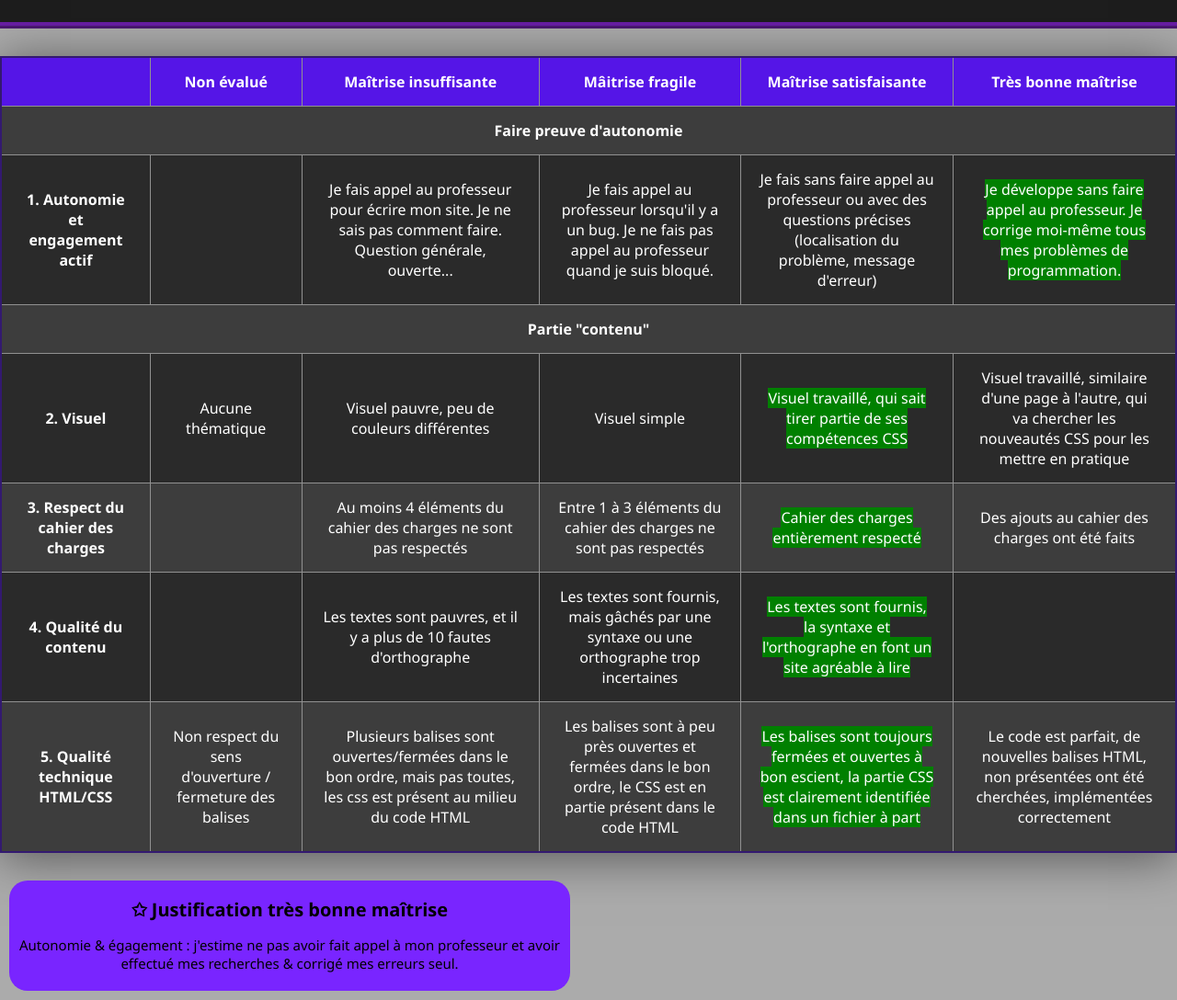
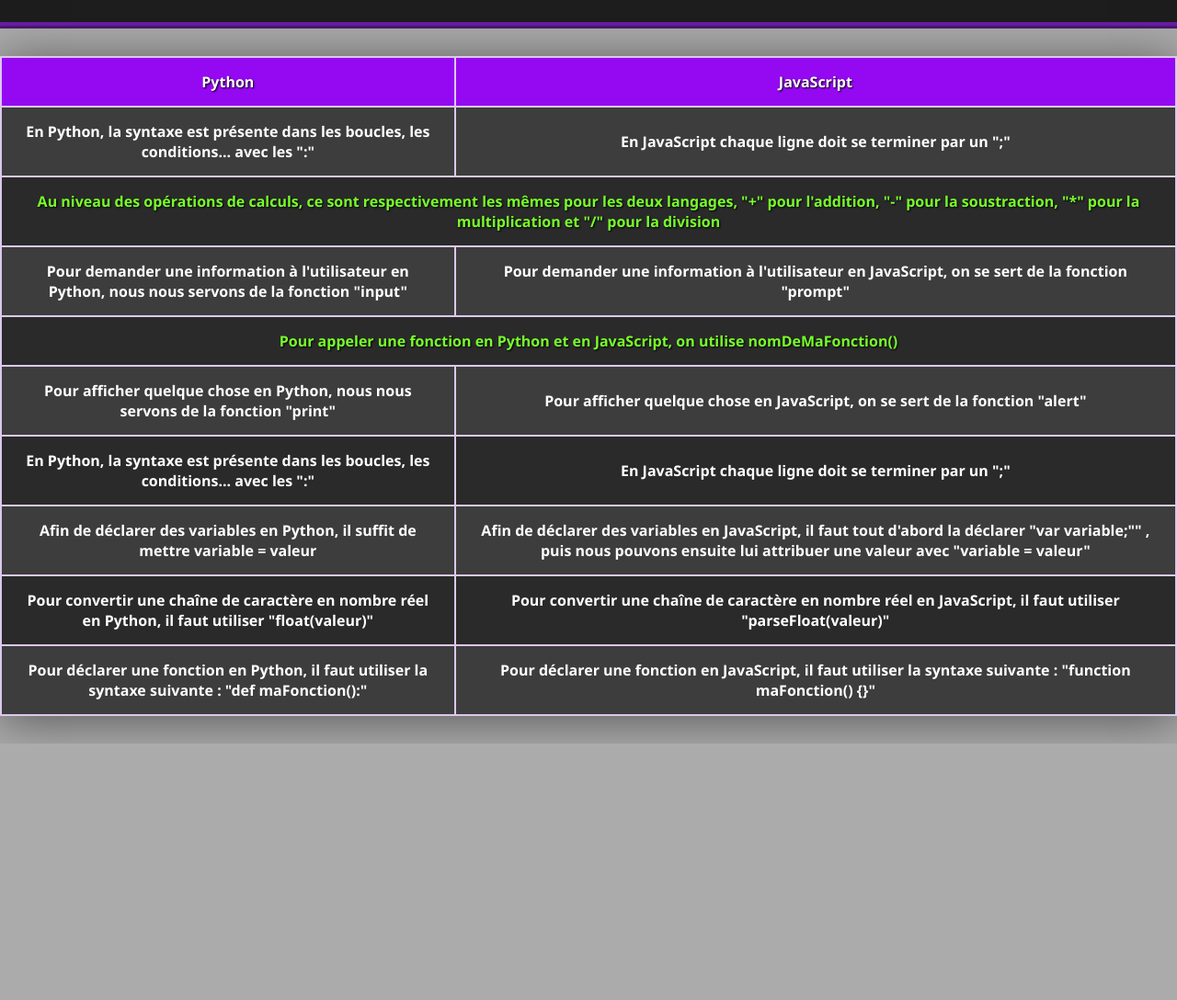
Before and after one commit to Razzway/nsi-java-projet, a plain HTML site: page pages/py-js.html in a window 1280 px wide. Shown: the part 86-1174 px from the top of the page at 92% size. After the commit the page ends 895 px from the top, so only its background shows below. Drawn offline with Linux system fonts and the light colour scheme.

Commit message:
⚡ up 07/03/2023

```diff
--- a/pages/py-js.html
+++ b/pages/py-js.html
@@ -14,71 +14,83 @@
 
             <thead>
                 <tr>
-                    <th></th>
-                    <th>Non évalué</th>
-                    <th>Maîtrise insuffisante</th>
-                    <th>Mâitrise fragile</th>
-                    <th>Maîtrise satisfaisante</th>
-                    <th>Très bonne maîtrise</th>
+                    <th colspan="1">Python</th>
+                    <th colspan="1">JavaScript</th>
                 </tr>
             </thead>
 
 
             <tbody>
                 <tr>
-                    <th colspan="6">Faire preuve d'autonomie</th>
+                    <th colspan="1">
+                        En Python, la syntaxe est présente dans les boucles, les conditions... avec les ":"
+                    </th>
+                    <th colspan="1">
+                        En JavaScript chaque ligne doit se terminer par un ";"
+                    </th>
                 </tr>
                 <tr>
-                    <th>1. Autonomie et engagement actif</td>
-                    <td></td>
-                    <td>Je fais appel au professeur pour écrire mon site. Je ne sais pas comment faire. Question générale, ouverte...</td>
-                    <td>Je fais appel au professeur lorsqu'il y a un bug. Je ne fais pas appel au professeur quand je suis bloqué.</td>
-                    <td>Je fais sans faire appel au professeur ou avec des questions précises (localisation du problème, message d'erreur)</td>
-                    <td><choice>Je développe sans faire appel au professeur. Je corrige moi-même tous mes problèmes de programmation.</choice></td>
+                    <th colspan="2">
+                        <gr>Au niveau des opérations de calculs, ce sont respectivement les mêmes pour les deux langages, "+"
+                        pour l'addition, "-" pour la soustraction, "*" pour la multiplication et "/" pour la division</gr>
+                    </th>
                 </tr>
                 <tr>
-                    <th colspan="6">Partie "contenu"</th>
+                    <th colspan="1">
+                        Pour demander une information à l'utilisateur en Python, nous nous servons de la fonction "input"
+                    </th>
+                    <th colspan="1">
+                        Pour demander une information à l'utilisateur en JavaScript, on se sert de la fonction "prompt"
+                    </th>
                 </tr>
                 <tr>
-                    <th>2. Visuel</td>
-                    <td>Aucune thématique</td>
-                    <td>Visuel pauvre, peu de couleurs différentes</td>
-                    <td>Visuel simple</td>
-                    <td><choice>Visuel travaillé, qui sait tirer partie de ses compétences CSS</choice></td>
-                    <td>Visuel travaillé, similaire d'une page à l'autre, qui va chercher les nouveautés CSS pour les mettre en pratique</td>
+                    <th colspan="2">
+                        <gr>Pour appeler une fonction en Python et en JavaScript, on utilise nomDeMaFonction()</gr>
+                    </th>
                 </tr>
                 <tr>
-                    <th>3. Respect du cahier des charges</td>
-                    <td></td>
-                    <td>Au moins 4 éléments du cahier des charges ne sont pas respectés</td>
-                    <td>Entre 1 à 3 éléments du cahier des charges ne sont pas respectés</td>
-                    <td><choice>Cahier des charges entièrement respecté</choice></td>
-                    <td>Des ajouts au cahier des charges ont été faits</td>
+                    <th colspan="1">
+                        Pour afficher quelque chose en Python, nous nous servons de la fonction "print"
+                    </th>
+                    <th colspan="1">
+                        Pour afficher quelque chose en JavaScript, on se sert de la fonction "alert"
+                    </th>
                 </tr>
                 <tr>
-                    <th>4. Qualité du contenu</td>
-                    <td></td>
-                    <td>Les textes sont pauvres, et il y a plus de 10 fautes d'orthographe</td>
-                    <td>Les textes sont fournis, mais gâchés par une syntaxe ou une orthographe trop incertaines</td>
-                    <td><choice>Les textes sont fournis, la syntaxe et l'orthographe en font un site agréable à lire</choice></td>
-                    <td></td>
+                    <th colspan="1">
+                        En Python, la syntaxe est présente dans les boucles, les conditions... avec les ":"
+                    </th>
+                    <th colspan="1">
+                        En JavaScript chaque ligne doit se terminer par un ";"
+                    </th>
                 </tr>
                 <tr>
-                    <th>5. Qualité technique HTML/CSS</td>
-                    <td>Non respect du sens d'ouverture / fermeture des balises</td>
-                    <td>Plusieurs balises sont ouvertes/fermées dans le bon ordre, mais pas toutes, les css est présent au milieu du code HTML</td>
-                    <td>Les balises sont à peu près ouvertes et fermées dans le bon ordre, le CSS est en partie présent  dans le code HTML</td>
-                    <td><choice>Les balises sont toujours fermées et ouvertes à bon escient, la partie CSS est clairement identifiée dans un fichier à part</choice></td>
-                    <td>Le code est parfait, de nouvelles balises HTML, non présentées ont été cherchées, implémentées correctement</td>
+                    <th colspan="1">
+                        Afin de déclarer des variables en Python, il suffit de mettre variable = valeur
+                    </th>
+                    <th colspan="1">
+                        Afin de déclarer des variables en JavaScript, il faut tout d'abord la déclarer "var variable;"" , puis nous pouvons ensuite lui attribuer une valeur avec "variable = valeur"
+                    </th>
+                </tr>
+                <tr>
+                    <th colspan="1">
+                        Pour convertir une chaîne de caractère en nombre réel en Python, il faut utiliser "float(valeur)"
+                    </th>
+                    <th colspan="1">
+                        Pour convertir une chaîne de caractère en nombre réel en JavaScript, il faut utiliser "parseFloat(valeur)"
+                    </th>
+                </tr>
+                <tr>
+                    <th colspan="1">
+                        Pour déclarer une fonction en Python, il faut utiliser la syntaxe suivante : "def maFonction():"
+                    </th>
+                    <th colspan="1">
+                        Pour déclarer une fonction en JavaScript, il faut utiliser la syntaxe suivante : "function maFonction() {}"
+                    </th>
                 </tr>
             </tbody>
 
         </table>
-
-        <div class="justify">
-            <h1>✩ Justification très bonne maîtrise</h1>
-            <p>Autonomie & égagement : j'estime ne pas avoir fait appel à mon professeur et avoir effectué mes recherches & corrigé mes erreurs seul.</p>
-        </div>
     </body>
 
 </html>
--- a/pages/style/py-js.css
+++ b/pages/style/py-js.css
@@ -22,23 +22,6 @@ body {
     color: green;
 }
 
-.justify {
-    margin:10px;
-    width: 600px;
-    padding: 5px 5px;
-    background-color : rgb(121, 37, 255);
-    border-radius: 20px;
-    text-align: center;
-}
-
-.justify h1 {
-    font-size: 20px;
-}
-
-.justify p {
-    font-size: 15px;
-}
-
 hr {
     border-color: rgb(160, 10, 230);
 }
@@ -57,9 +40,9 @@ hr {
 }
 
 thead tr {
-    background-color: rgba(89, 17, 255, 0.877);
+    background-color: rgba(155, 6, 255, 0.932);
+    text-shadow: 1px 1px 2px rgb(0, 0, 0);
     color: #fff;
-    text-align: left;
 }
 
 th, td {
@@ -69,8 +52,13 @@ th, td {
 }
 
 tbody tr, td, th {
-    border: 1px solid rgb(145, 145, 145);
+    border: 2px solid rgb(220, 200, 236);
 }
+
+.table-style or {color: rgb(255, 94, 30); text-shadow: 1px 1px 2px rgb(0, 0, 0)}
+.table-style yl {color: rgb(255, 190, 49); text-shadow: 1px 1px 2px rgb(0, 0, 0)}
+.table-style rd {color: rgb(238, 18, 18); text-shadow: 1px 1px 2px rgb(0, 0, 0)}
+.table-style gr {color: rgb(120, 255, 43); text-shadow: 1px 1px 2px rgb(0, 0, 0)}
 
 tbody tr:nth-child(even){
     background-color: #1b1b1b8a;
```
